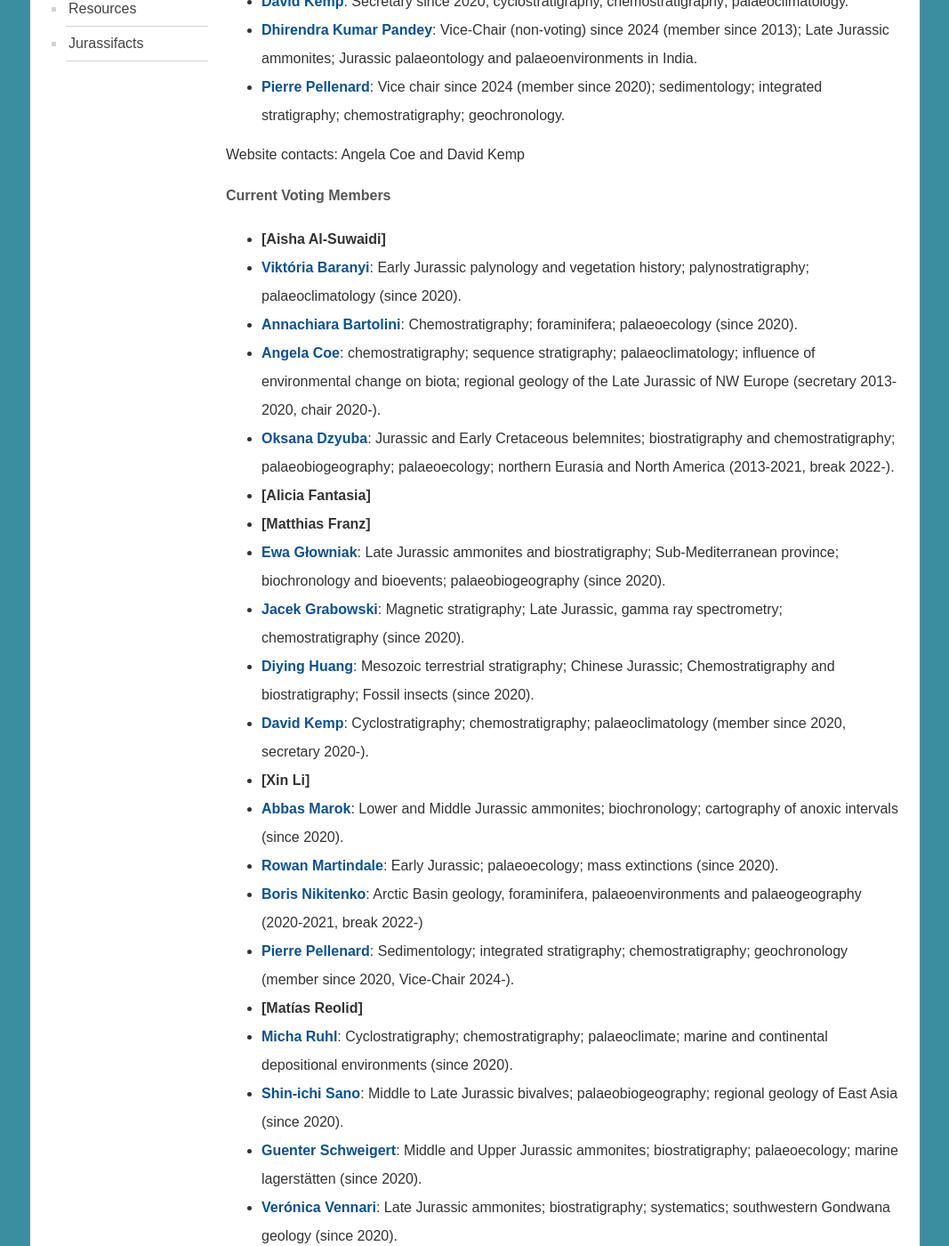
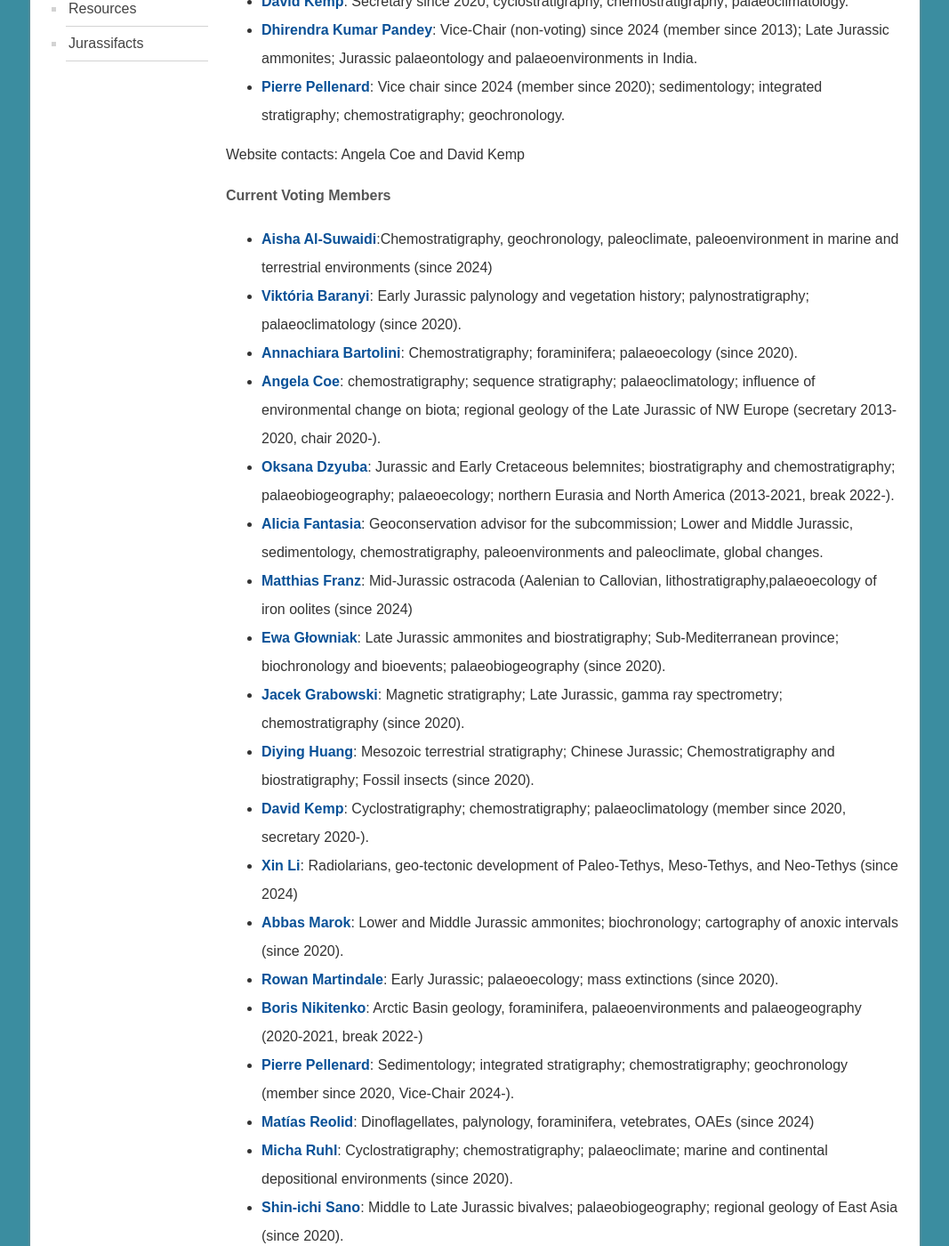
Before and after one commit to i-c-stratigraphy/subcommission-jurassic, a Jekyll site: the page built from pages/members.md, in a window 1280 px wide and 1400 px high, scrolled down 619 px. Shown: the whole window at 89% size, without its empty margins (106-1173 px from the left). Built offline with Jekyll 4.4.1, drawn with Linux system fonts in a browser that asks for light colours; some of the changed text lies outside the part shown.

Commit message:
Update members.md

```diff
--- a/pages/members.md
+++ b/pages/members.md
@@ -16,23 +16,23 @@ Website contacts: Angela Coe and David Kemp
 
 #### Current Voting Members
 
-* **[Aisha Al-Suwaidi]**
+* **[Aisha Al-Suwaidi](https://www.ku.ac.ae/academics/college-of-arts-and-sciences/department/department-of-earth-sciences/people/aisha-al-suwaidi)**:Chemostratigraphy, geochronology, paleoclimate, paleoenvironment in marine and terrestrial environments (since 2024)
 * **[Viktória Baranyi](https://www.researchgate.net/profile/Viktoria_Baranyi)**: Early Jurassic palynology and vegetation history; palynostratigraphy; palaeoclimatology (since 2020).
 * **[Annachiara Bartolini](https://paleo.mnhn.fr/fr/annuaire/annachiara-bartolini-394)**: Chemostratigraphy; foraminifera; palaeoecology (since 2020).
 * **[Angela Coe](http://www.open.ac.uk/people/alc8#tab1)**: chemostratigraphy; sequence stratigraphy; palaeoclimatology; influence of environmental change on biota; regional geology of the Late Jurassic of NW Europe (secretary 2013-2020, chair 2020-).
 * **[Oksana Dzyuba](http://www.ipgg.sbras.ru/en/person/ipgg-dzyubaos)**: Jurassic and Early Cretaceous belemnites; biostratigraphy and chemostratigraphy; palaeobiogeography; palaeoecology; northern Eurasia and North America (2013-2021, break 2022-).
-* **[Alicia Fantasia]**
-* **[Matthias Franz]**
+* **[Alicia Fantasia](https://www.unifr.ch/directory/fr/people/371229/a10af)**: Geoconservation advisor for the subcommission; Lower and Middle Jurassic, sedimentology, chemostratigraphy, paleoenvironments and paleoclimate, global changes.
+* **[Matthias Franz](https://www.researchgate.net/profile/Matthias-Franz-2)**: Mid-Jurassic ostracoda (Aalenian to Callovian, lithostratigraphy,palaeoecology of iron oolites (since 2024)
 * **[Ewa Głowniak](https://www.geo.uw.edu.pl/pl/dr-hab-ewa-glowniak)**: Late Jurassic ammonites and biostratigraphy; Sub-Mediterranean province; biochronology and bioevents; palaeobiogeography (since 2020).
 * **[Jacek Grabowski](https://publons.com/researcher/2782283/jacek-grabowski/)**: Magnetic stratigraphy; Late Jurassic, gamma ray spectrometry; chemostratigraphy (since 2020).
 * **[Diying Huang](http://sourcedb.nigpas.cas.cn/en/ywrck/200907/t20090728_2280913.html)**: Mesozoic terrestrial stratigraphy; Chinese Jurassic; Chemostratigraphy and biostratigraphy; Fossil insects (since 2020).
 * **[David Kemp](https://www.researchgate.net/profile/David_Kemp4)**: Cyclostratigraphy; chemostratigraphy; palaeoclimatology (member since 2020, secretary 2020-).
-* **[Xin Li]**
+* **[Xin Li](http://english.nigpas.cas.cn/sourcedb/fyjy/201711/t20171117_644377.html)**: Radiolarians, geo-tectonic development of Paleo-Tethys, Meso-Tethys, and Neo-Tethys (since 2024)
 * **[Abbas Marok](https://abbasmarok.univ-tlemcen.dz/)**: Lower and Middle Jurassic ammonites; biochronology; cartography of anoxic intervals (since 2020).
 * **[Rowan Martindale](https://www.jsg.utexas.edu/martindale/)**: Early Jurassic; palaeoecology; mass extinctions (since 2020).
 * **[Boris Nikitenko](http://www.ipgg.sbras.ru/en/institute/staff/nikitenkobl)**: Arctic Basin geology, foraminifera, palaeoenvironments and palaeogeography (2020-2021, break 2022-)
 * **[Pierre Pellenard](https://pellenard.wordpress.com/)**: Sedimentology; integrated stratigraphy; chemostratigraphy; geochronology (member since 2020, Vice-Chair 2024-).
-* **[Matías Reolid]**
+* **[Matías Reolid](https://www.researchgate.net/profile/Matias-Reolid)**: Dinoflagellates, palynology, foraminifera, vetebrates, OAEs (since 2024)
 * **[Micha Ruhl](http://www.tcd.ie/Geology/people/ruhlm/)**: Cyclostratigraphy; chemostratigraphy; palaeoclimate; marine and continental depositional environments (since 2020).
 * **[Shin-ichi Sano](https://www.researchgate.net/profile/Shin-ichi_Sano)**: Middle to Late Jurassic bivalves; palaeobiogeography; regional geology of East Asia (since 2020).
 * **[Guenter Schweigert](https://naturkundemuseum-bw.de/en/research/paleontology/department-paleontology/guenter-schweigert)**: Middle and Upper Jurassic ammonites; biostratigraphy; palaeoecology; marine lagerstätten (since 2020).
@@ -40,5 +40,7 @@ Website contacts: Angela Coe and David Kemp
 * **[Ana Bertha Villaseñor](https://www.geologia.unam.mx/comunidad-igl/villasenor-martinez-ab)**: Upper Jurassic; ammonites; biostratigraphy; palaeobiogeography (since 2020).
 
 #### Corresponding members
+* **[Stephen Hesselbo](https://www.exeter.ac.uk/research/institutes/esi/about/people/profile/index.php?username=sph216)**:Lower Jurassic stratigraphy, sedimentology, palaeoclimate change (Chair and voting member 2012-2020)
 * **[Emanuela Mattioli](http://lgltpe.ens-lyon.fr/ressources/pages-perso/MATTIOLI%20Emanuela/)**: Calcareous nannoplankton (voting member 2013-2024, vice chair 2016-2024).
 * **[Eckhard Mönnig](http://www.stratigraphie.de/)**: Ammonite biostratigraphy, especially Middle-Late Jurassic; global correlation; regional geology NW Europe (voting member 2013-2024).
+* **[Józef Palfy](http://www.paleo.hu/en/palfy)**: Lower Jurassic ammonites, geochronology, mass extinctions (Chair and voting member 2004-2012)
```
